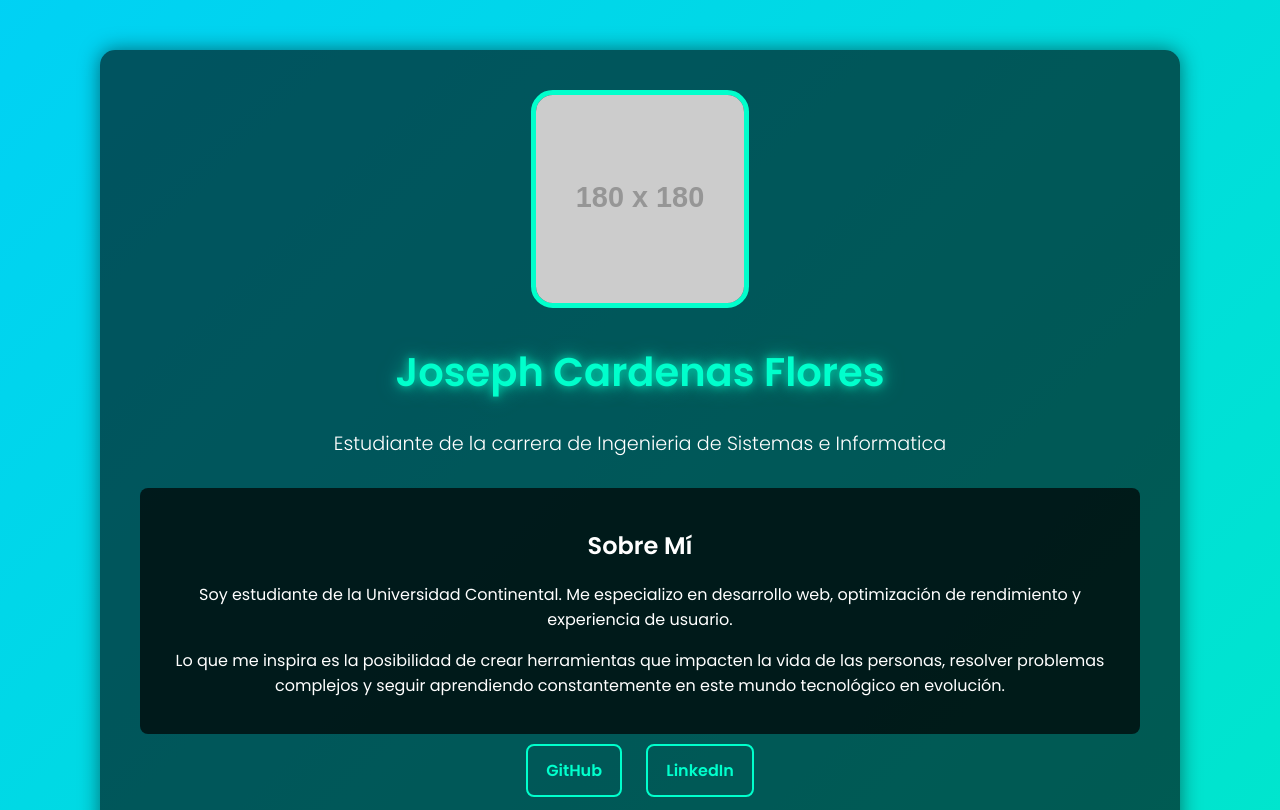
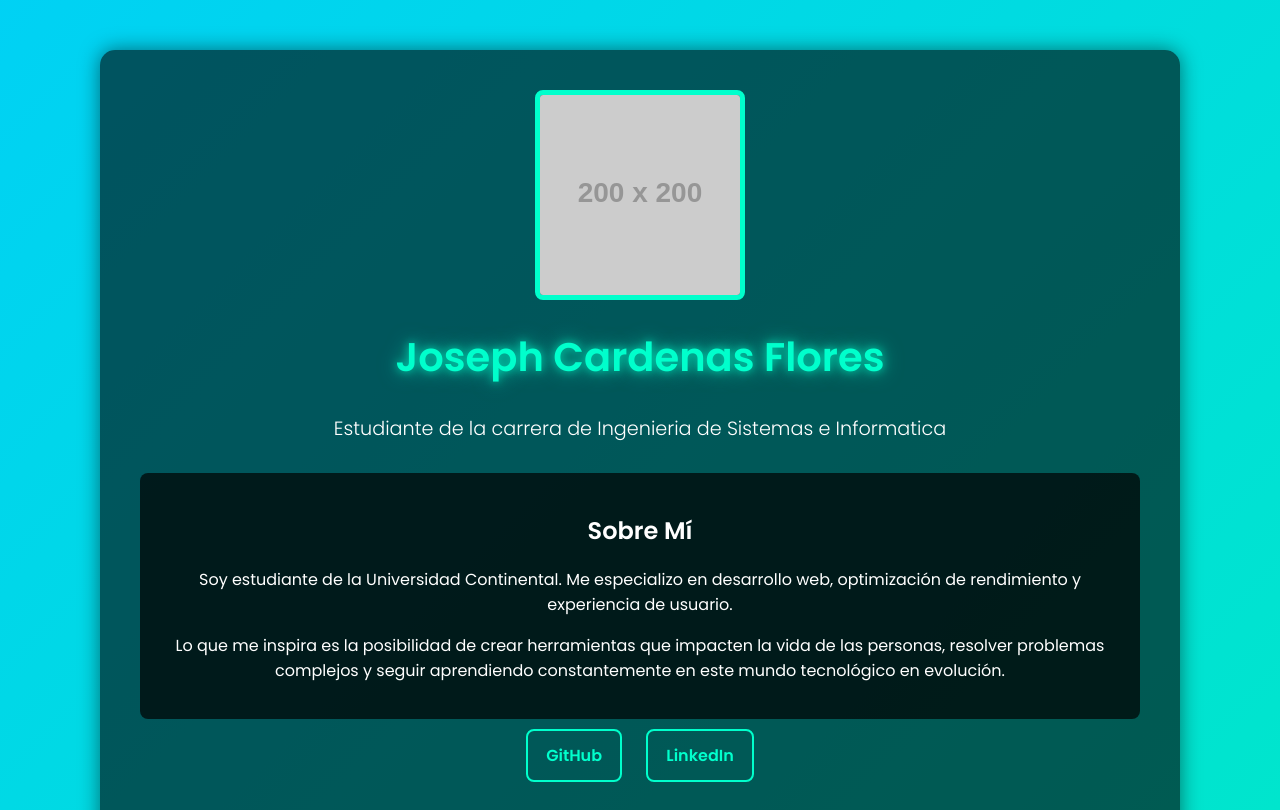
Before and after one commit to Josephcf24/Josephcf24, a plain HTML site: page index.html in a window 1280 px wide. Shown: the top 810 px of the page. Drawn offline with Linux system fonts and the light colour scheme; placeholder pictures from the web are drawn by us.

Commit message:
Update index.html

```diff
--- a/index.html
+++ b/index.html
@@ -34,14 +34,26 @@
             transform: scale(1.05);
         }
         img {
-            width: 208px;
-            border-radius: 10%;
-            border: 5px solid #00ffcc;
             transition: transform 0.3s;
         }
         img:hover {
             transform: rotate(10deg) scale(1.1);
         }
+        .profile-pic {
+            width: 200px;
+            height: 200px;
+            border: 5px solid #00ffcc;
+            overflow: hidden;
+            border-radius: 8px;
+            margin: 0 auto 20px;
+        }
+
+        .profile-pic img {
+            width: 100%;
+            height: 100%;
+            object-fit: cover;
+        }
+
         h1 {
             color: #00ffcc;
             font-size: 2.5em;
@@ -85,7 +97,9 @@
 </head>
 <body>
     <div class="container">
-        <img src="https://via.placeholder.com/180" alt="Foto de perfil">
+        <div class="profile-pic">
+            <img src="https://via.placeholder.com/200" alt="Foto de perfil">
+        </div>
         <h1>Joseph Cardenas Flores</h1>
         <p class="subtitle">Estudiante de la carrera de Ingenieria de Sistemas e Informatica</p>
 
```
